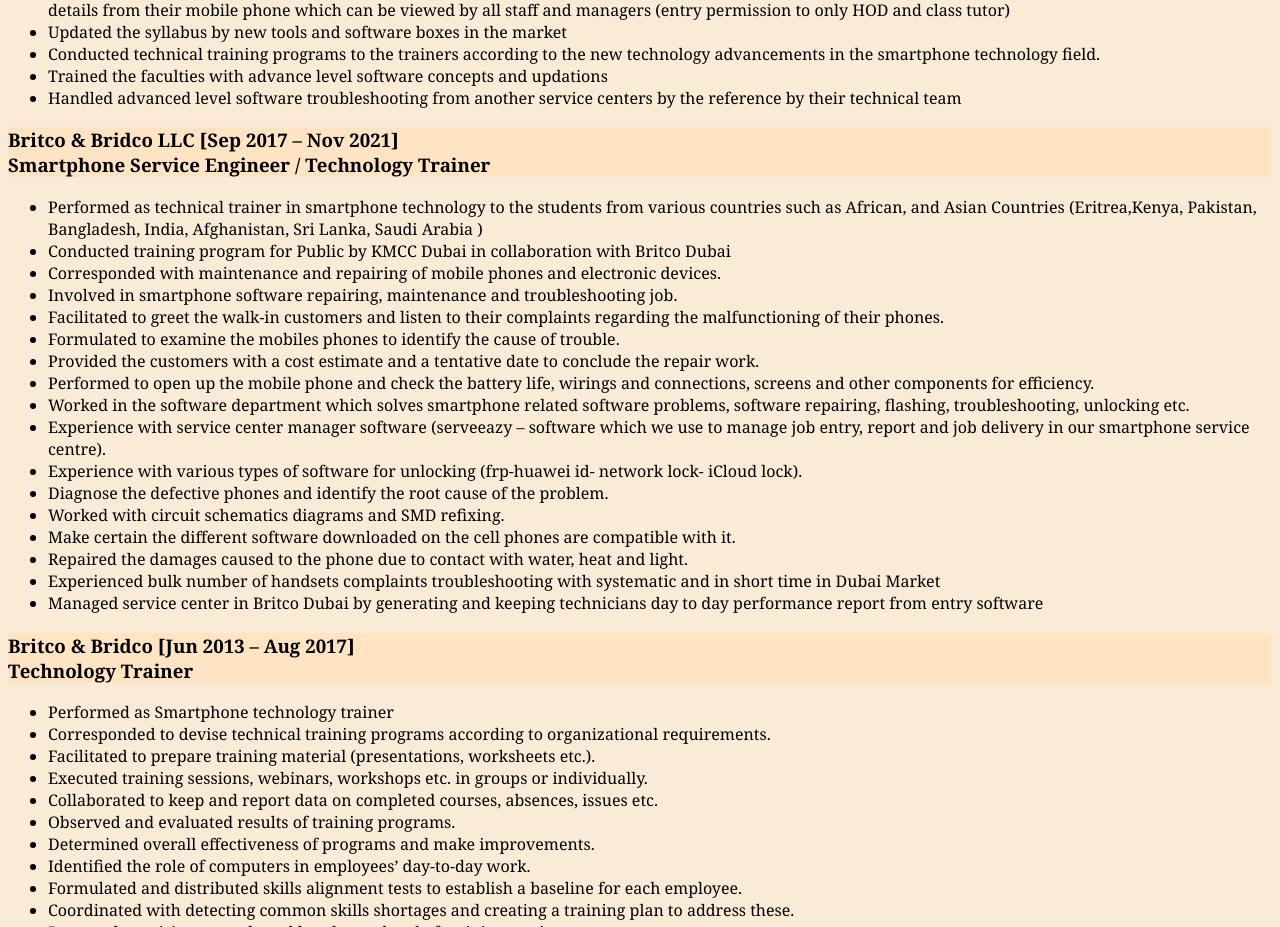
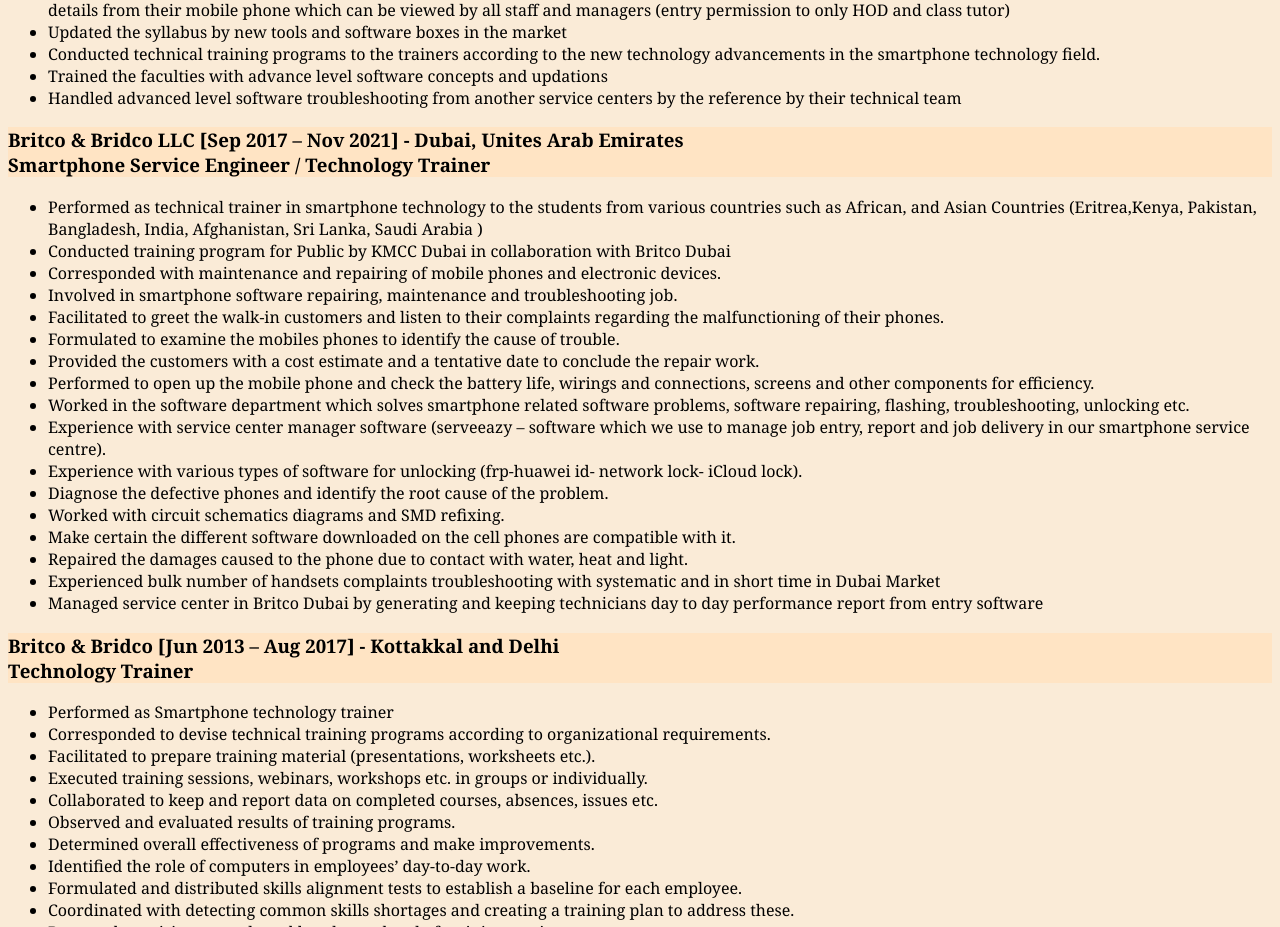
Before and after one commit to gsmanees/html-portfolio, a plain HTML site: page index.html in a window 1280 px wide. Shown: the part 1030-1957 px from the top of the page. Drawn offline with Linux system fonts and the light colour scheme.

Commit message:
Update index.html

```diff
--- a/index.html
+++ b/index.html
@@ -47,7 +47,7 @@
 </ul>
 
 <h3>Britco & Bridco LLC
-    [Sep 2017 – Nov 2021]
+    [Sep 2017 – Nov 2021] - Dubai, Unites Arab Emirates
     <br />
         Smartphone Service Engineer / Technology Trainer
 </h3>
@@ -90,7 +90,7 @@
 </ul>
 
 
-<h3>Britco & Bridco	[Jun 2013 – Aug 2017]
+<h3>Britco & Bridco	[Jun 2013 – Aug 2017] - Kottakkal and Delhi
 <br />
 Technology Trainer
 </h3>
```
